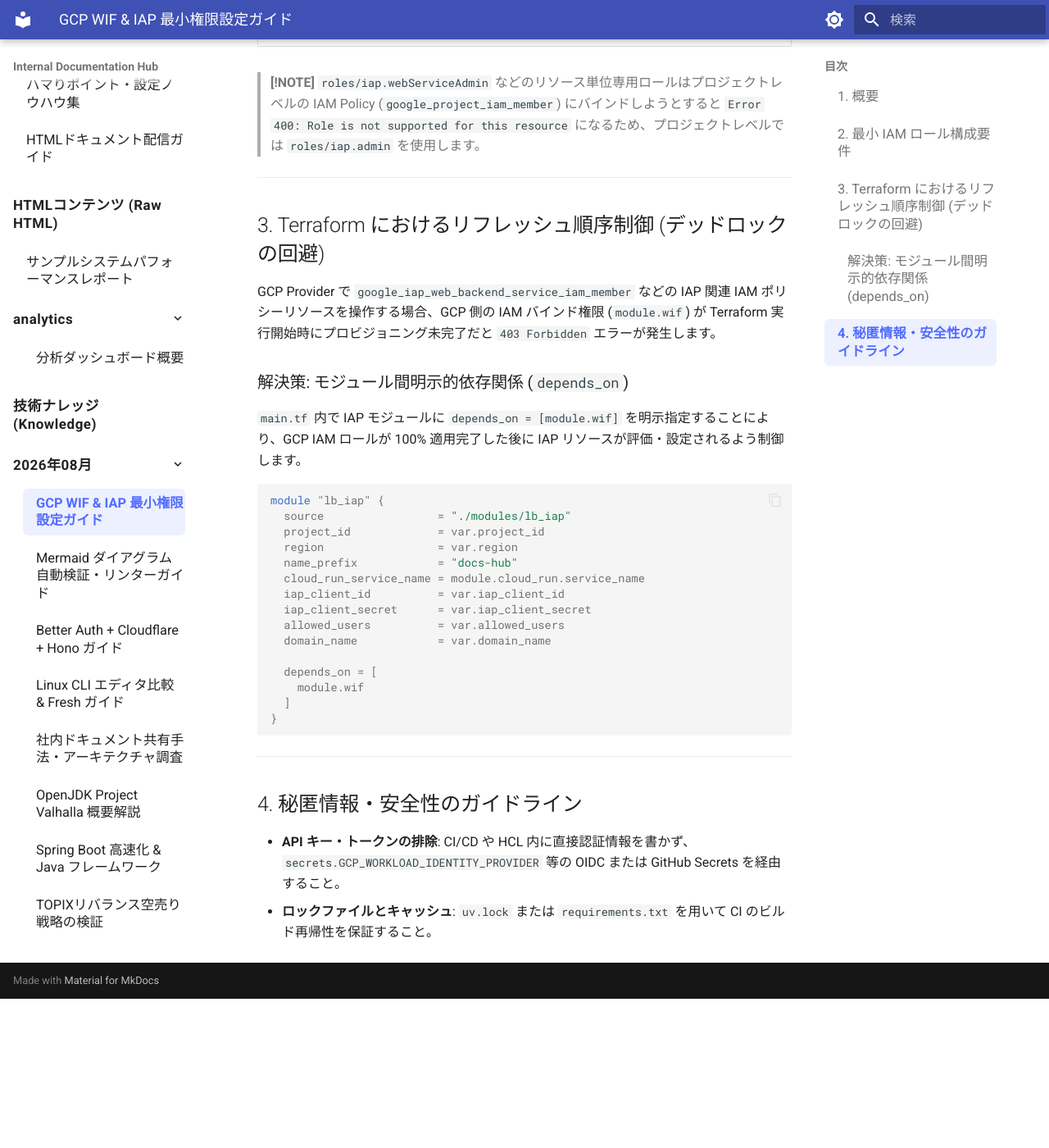
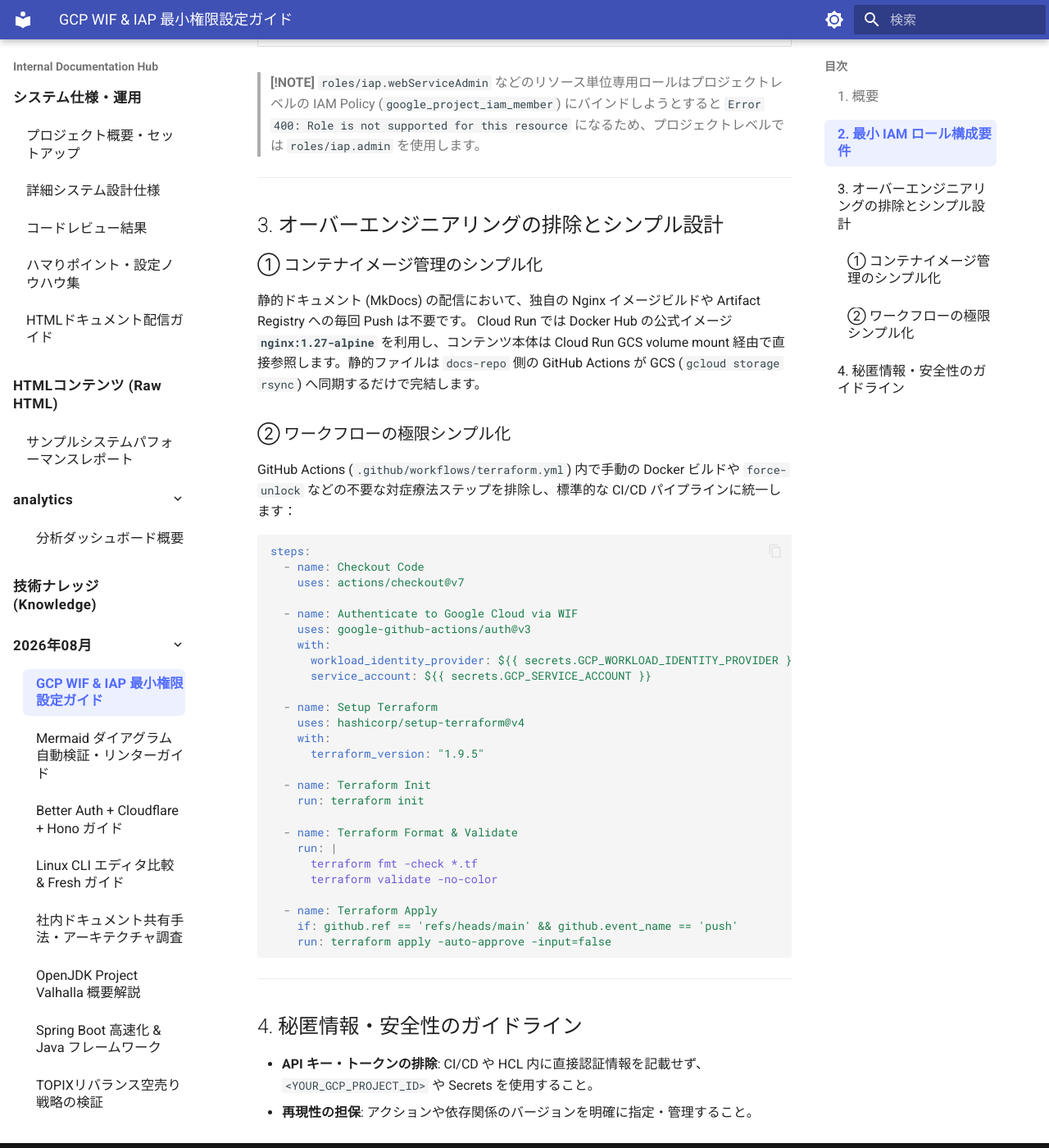
Before and after one commit to oharato/docs-repo, an MkDocs documentation site: the page built from docs/knowledge/2026-08/2026-08-09_gcp_wif_iap_least_privilege_guide.md, in a window 1280 px wide and 1400 px high, scrolled down 1341 px. Shown: the whole window at 82% size. Built offline with MkDocs 1.6.1 and Material for MkDocs 9.7.7, drawn with Linux system fonts in a browser that asks for light colours; before the commit the page ends 2559 px from its top, so only the background shows below that; some of the changed text lies outside the part shown.

Commit message:
docs: consolidate knowledge and tips for simplified GCP and Terraform architecture

````diff
--- a/docs/knowledge/2026-08/2026-08-09_gcp_wif_iap_least_privilege_guide.md
+++ b/docs/knowledge/2026-08/2026-08-09_gcp_wif_iap_least_privilege_guide.md
@@ -1,14 +1,14 @@
-# GCP Workload Identity Federation (WIF) と IAP / Cloud Run の最小権限 (Least Privilege) 設定ガイド
+# GCP Workload Identity Federation (WIF) と IAP / Cloud Run の最小権限 & シンプル運用設計ガイド
 
 ## 1. 概要
 
-GitHub Actions 等の外部 CI/CD パイプラインから OIDC (Workload Identity Federation) 認証経由で GCP インフラを Terraform 管理する際、セキュリティ上のベストプラクティスに基づき「過剰な広域権限（`roles/owner` や `roles/editor`）」を排除し、真に必要な最小限の IAM ロールのみを割り当てる設計ガイドです。
+GitHub Actions 等の外部 CI/CD パイプラインから OIDC (Workload Identity Federation) 認証経由で GCP インフラを Terraform 管理する際、セキュリティ上のベストプラクティスに基づき「過剰な広域権限（`roles/owner` や `roles/editor`）」を排除し、真に必要な最小限の IAM ロールのみを割り当てる設計およびシンプル運用ガイドです。
 
 ---
 
 ## 2. 最小 IAM ロール構成要件
 
-GCP 上の Cloud Run, GCS, Artifact Registry, Global HTTP(S) Load Balancer (IAP 有効) を Terraform で更新・管理するために必要な最少 IAM ロール一覧は以下の 9 つに限定されます。
+GCP 上の Cloud Run, GCS, Artifact Registry, Global HTTP(S) Load Balancer (IAP 有効) を Terraform で更新・管理するために必要な最少 IAM ロール一覧は以下の 11 個に厳密に限定されます。
 
 | ロール ID | ロール名称 | 割り当て目的 |
 | :--- | :--- | :--- |
@@ -29,34 +29,47 @@ GCP 上の Cloud Run, GCS, Artifact Registry, Global HTTP(S) Load Balancer (IAP
 
 ---
 
-## 3. Terraform におけるリフレッシュ順序制御 (デッドロックの回避)
+## 3. オーバーエンジニアリングの排除とシンプル設計
 
-GCP Provider で `google_iap_web_backend_service_iam_member` などの IAP 関連 IAM ポリシーリソースを操作する場合、GCP 側の IAM バインド権限 (`module.wif`) が Terraform 実行開始時にプロビジョニング未完了だと `403 Forbidden` エラーが発生します。
+### ① コンテナイメージ管理のシンプル化
+静的ドキュメント (MkDocs) の配信において、独自の Nginx イメージビルドや Artifact Registry への毎回 Push は不要です。
+Cloud Run では Docker Hub の公式イメージ **`nginx:1.27-alpine`** を利用し、コンテンツ本体は Cloud Run GCS volume mount 経由で直接参照します。静的ファイルは `docs-repo` 側の GitHub Actions が GCS (`gcloud storage rsync`) へ同期するだけで完結します。
 
-### 解決策: モジュール間明示的依存関係 (`depends_on`)
-`main.tf` 内で IAP モジュールに `depends_on = [module.wif]` を明示指定することにより、GCP IAM ロールが 100% 適用完了した後に IAP リソースが評価・設定されるよう制御します。
+### ② ワークフローの極限シンプル化
+GitHub Actions (`.github/workflows/terraform.yml`) 内で手動の Docker ビルドや `force-unlock` などの不要な対症療法ステップを排除し、標準的な CI/CD パイプラインに統一します：
 
-```hcl
-module "lb_iap" {
-  source                 = "./modules/lb_iap"
-  project_id             = var.project_id
-  region                 = var.region
-  name_prefix            = "docs-hub"
-  cloud_run_service_name = module.cloud_run.service_name
-  iap_client_id          = var.iap_client_id
-  iap_client_secret      = var.iap_client_secret
-  allowed_users          = var.allowed_users
-  domain_name            = var.domain_name
+```yaml
+steps:
+  - name: Checkout Code
+    uses: actions/checkout@v7
 
-  depends_on = [
-    module.wif
-  ]
-}
+  - name: Authenticate to Google Cloud via WIF
+    uses: google-github-actions/auth@v3
+    with:
+      workload_identity_provider: ${{ secrets.GCP_WORKLOAD_IDENTITY_PROVIDER }}
+      service_account: ${{ secrets.GCP_SERVICE_ACCOUNT }}
+
+  - name: Setup Terraform
+    uses: hashicorp/setup-terraform@v4
+    with:
+      terraform_version: "1.9.5"
+
+  - name: Terraform Init
+    run: terraform init
+
+  - name: Terraform Format & Validate
+    run: |
+      terraform fmt -check *.tf
+      terraform validate -no-color
+
+  - name: Terraform Apply
+    if: github.ref == 'refs/heads/main' && github.event_name == 'push'
+    run: terraform apply -auto-approve -input=false
 ```
 
 ---
 
 ## 4. 秘匿情報・安全性のガイドライン
 
-- **API キー・トークンの排除**: CI/CD や HCL 内に直接認証情報を書かず、`secrets.GCP_WORKLOAD_IDENTITY_PROVIDER` 等の OIDC または GitHub Secrets を経由すること。
-- **ロックファイルとキャッシュ**: `uv.lock` または `requirements.txt` を用いて CI のビルド再帰性を保証すること。
+- **API キー・トークンの排除**: CI/CD や HCL 内に直接認証情報を記載せず、`<YOUR_GCP_PROJECT_ID>` や Secrets を使用すること。
+- **再現性の担保**: アクションや依存関係のバージョンを明確に指定・管理すること。
--- a/docs/system/pitfalls_and_tips.md
+++ b/docs/system/pitfalls_and_tips.md
@@ -6,17 +6,10 @@
 
 ## 1. 🛡️ インフラ & GCP セキュリティ (Terraform)
 
-### 1.1 GCP Provider v6 破壊的変更への対応
-- **事象**: Google Provider を `v6.0.0` 以上（例: `v6.50.0`）へアップグレードした際、`google_compute_backend_service` リソースの IAP 設定でエラーが発生。
-- **原因**: Provider v6 では、IAP ブロックを定義する場合に `enabled = true` の明示指定が必須化されました。
-- **対策**:
-  ```hcl
-  iap {
-    enabled              = true  # v6 では必須
-    oauth2_client_id     = var.iap_client_id
-    oauth2_client_secret = var.iap_client_secret
-  }
-  ```
+### 1.1 GCP Project レベル IAM バインドの制約 (`roles/iap.webServiceAdmin`)
+- **事象**: WIF Service Account に対して `roles/iap.webServiceAdmin`（IAP Web サービス管理者）をプロジェクト全体 (`google_project_iam_member`) に付与しようとすると `googleapi: Error 400: Role is not supported for this resource` が発生する。
+- **原因**: `roles/iap.webServiceAdmin` は特定のバックエンドサービス個体 (`iap_web/compute/services/...`) にのみ付与可能なリソースレベル専用ロールであり、プロジェクト全域レベルの IAM Policy にはバインドできない。
+- **対策**: プロジェクト全域レベルでの操作権限には `roles/iap.admin` を使用する。
 
 ### 1.2 IAP (Identity-Aware Proxy) のバイパスリスクと完全遮断
 - **事象**: HTTP (ポート 80) 通信が直接バックエンドに転送されていると、IAP 認証を経由せずに Cloud Run にアクセスできる脆弱性が生じる。
@@ -24,10 +17,9 @@
   1. **HTTP → HTTPS リダイレクト**: HTTP フォワーディングルールには直接バックエンドを紐付けず、専用の HTTP リダイレクト URL Map (`google_compute_url_map.http_redirect`) を適用して全アクセスを HTTPS へ強制リダイレクト。
   2. **Cloud Run の IAM 制限**: `member = "allUsers"` への `roles/run.invoker` 権限を削除し、IAP システムサービスアカウント (`service-<project_number>@gcp-sa-iap.iam.gserviceaccount.com`) のみに限定してアクセスをバインド。
 
-### 1.3 Workload Identity Federation (WIF) の最小権限原則
-- **事象**: CI/CD 用サービスアカウントに `roles/owner` や `role### 1.3 Workload Identity Federation (WIF) SA の最小権限化 (Least Privilege)
+### 1.3 Workload Identity Federation (WIF) SA の最小権限化 (Least Privilege)
 - **事象**: CI/CD 用 Service Account に `roles/owner` や `roles/editor` などの広範な特権をバインドすると、リポジトリ侵害時に重大なセキュリティリスクとなる。
-- **対策**: `roles/owner` / `editor` を完全に削除し、インフラ更新に必要な 9 つの最小権限のみに特定・制限。
+- **対策**: `roles/owner` / `editor` を完全に削除し、インフラ更新に必要な 11 個の最小権限のみに特定・制限。
   ```hcl
   for_each = toset([
     "roles/iam.workloadIdentityPoolAdmin",
@@ -44,13 +36,13 @@
   ])
   ```
 
-### 1.4 Artifact Registry のイミュータブルタグ (`immutable_tags = true`)
-- **事象**: `immutable_tags = true` を設定すると、`:latest` タグのイメージ上書きプッシュが `error from registry: cannot update tag latest` で拒否される。
-- **対策**: セキュリティ・再現性の観点から `:latest` の運用を止め、ビルドごとに意図したセマンティックバージョンタグ（例: `v1.0.1`, `v1.0.2`）を付与してプッシュ・デプロイを行う。
+### 1.4 `terraform fmt -check` と動的生成 `terraform.tfvars` の競合
+- **事象**: CI 上で `secrets.TFVARS_FILE` から一時的に動的生成される `terraform.tfvars` のフォーマット崩れにより、`terraform fmt -check` が Code 3 で失敗する。
+- **対策**: ソースコードである `.tf` ファイルのみを対象とし、`terraform fmt -check *.tf` またはディレクトリ指定で検証を行う。
 
-### 1.5 `.gitignore` における設定の落とし穴
-- **事象**: ローカルの `*.tfvars` を除外する目的で `.gitignore` に `*.tfvars` と記述すると、サンプルファイル `terraform.tfvars.example` も除外され Git 管理から外れる。
-- **対策**: 例外除外ルール `!terraform.tfvars.example` を明示的に追加。
+### 1.5 静的コンテンツ配信におけるコンテナのシンプル設計
+- **事象**: MkDocs 等の静的ドキュメント配信で独自 Dockerfile やコンテナビルドを行うと、パイプラインが複雑化し不要な管理コストが発生する。
+- **対策**: Cloud Run にはパブリック公式イメージ **`nginx:1.27-alpine`** を指定し、静的ファイルは GCS Volume Mount 経由で給仕させる。コンテンツ更新は `docs-repo` 側の GCS 同期 (`gcloud storage rsync`) のみで完結させる。
 
 ---
 
@@ -67,10 +59,6 @@
 - **事象**: `mkdocs.yml` の `markdown_extensions` (`pymdownx.superfences`) で mermaid を有効にしている状態で `extra_javascript` に外部 Mermaid CDN を指定すると、ライブラリの二重読み込み・二重初期化が発生し、レンダリングの不具合やダークモード切替エラーの原因となる。
 - **対策**: MkDocs Material ネイティブの Mermaid サポートに一本化し、`extra_javascript` から外部 CDN 読み込み行を削除。
 
-### 2.3 Mermaid ズーム機能の安定実装
-- **事象**: クリック時のモーダルズーム表示を SVG の DOM 複製方式で実装すると、SVG ID の重複やスクリプトエラーを引き起こす。
-- **対策**: DOM を複製せず、親要素へのクラス切替 (`is-zoomed`) と CSS ガラスモフィズムモーダルスタイルによるオーバーレイ方式を採用。
-
 ---
 
 ## 3. 🚀 CI/CD パイプライン高速化 (GitHub Actions)
@@ -85,16 +73,7 @@
   ```
 
 ### 3.2 GitHub Actions の高速化テクニック
-1. **Runner プリインストール `gcloud` の活用**: `ubuntu-latest` Runner には `gcloud` CLI が標準搭載されているため、`google-github-actions/setup-gcloud` ステップをスキップすることでインストール時間（15〜20 秒）を削減。
-2. **`uv` (`astral-sh/setup-uv`) による超高速パッケージ管理 & キャッシュ**:
+1. **`uv` (`astral-sh/setup-uv@v9.0.0`) による超高速パッケージ管理 & キャッシュ**:
    従来の `pip` の代わりに Rust 製の超高速パッケージインパクター `uv` を導入。`enable-cache: true` を有効にすることで、ホイールキャッシュ・コンパイル結果を高度に自動復元し、依存関係取得をサブセコンド化。
-3. **浅い Git クローン**: `actions/checkout` で `fetch-depth: 1` を指定してコミット履歴取得を最小化。
-
-### 3.4 Git Pre-commit Hook によるコミット前の事前自動検証 (マルチ PC 対応)
-- **目的**: 壊れたリンクや構成不備を含んだままコミット・Push されるのをローカル段階で 100% 阻止する。
-- **マルチ PC 共有設計**:
-  通常 `.git/hooks/` は追跡不可ですが、本リポジトリではコミット共有可能な `.githooks/` ディレクトリにフックを配置・一元管理しています。
-- **設定方法 (別 PC / 新環境クローン時)**:
-  `git config core.hooksPath .githooks`
-- **挙動**:
-  `git commit` 時に自動で `mkdocs build --strict` がローカル実行され、警告やエラーがあればコミットを中断し、修正を促します。
+2. **`actions/checkout@v7` や `google-github-actions/auth@v3` などの最新アクションの利用**:
+   バージョン警告を解消しセキュリティと安定性を確保。
````
